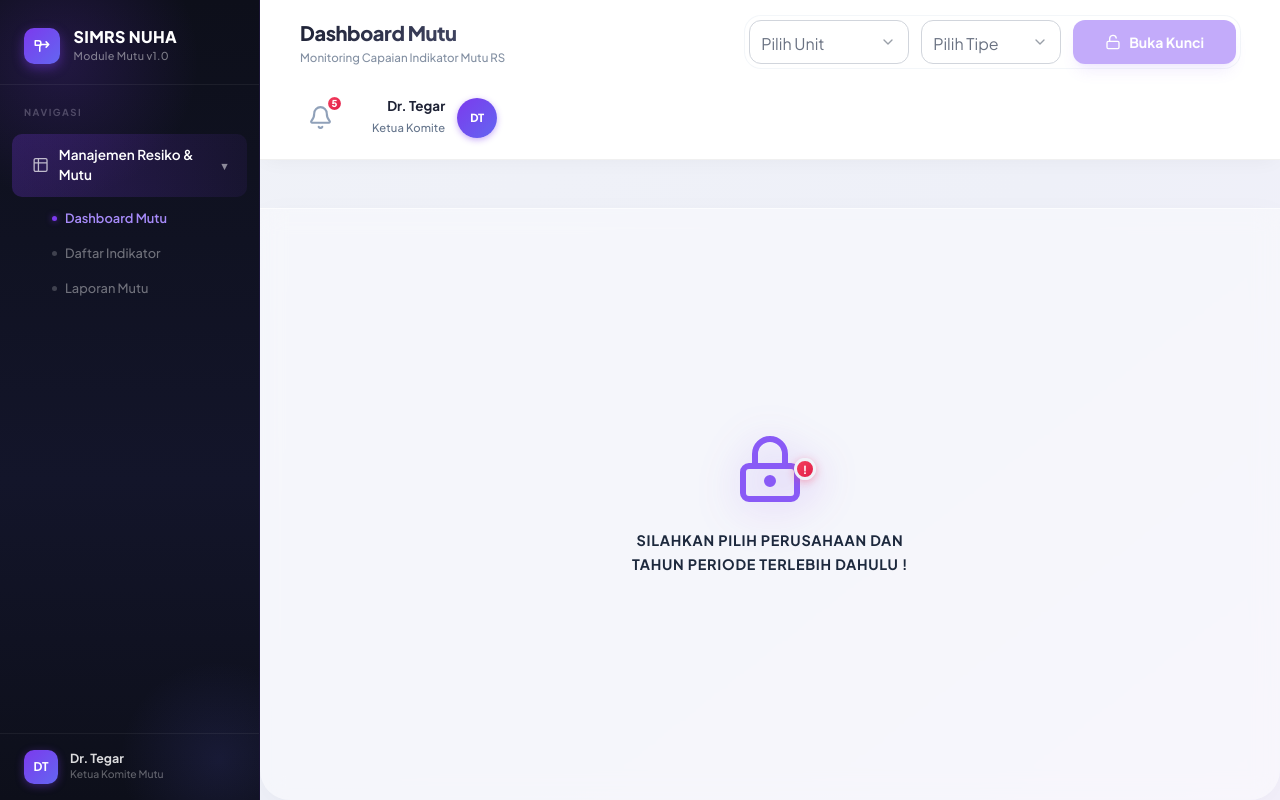
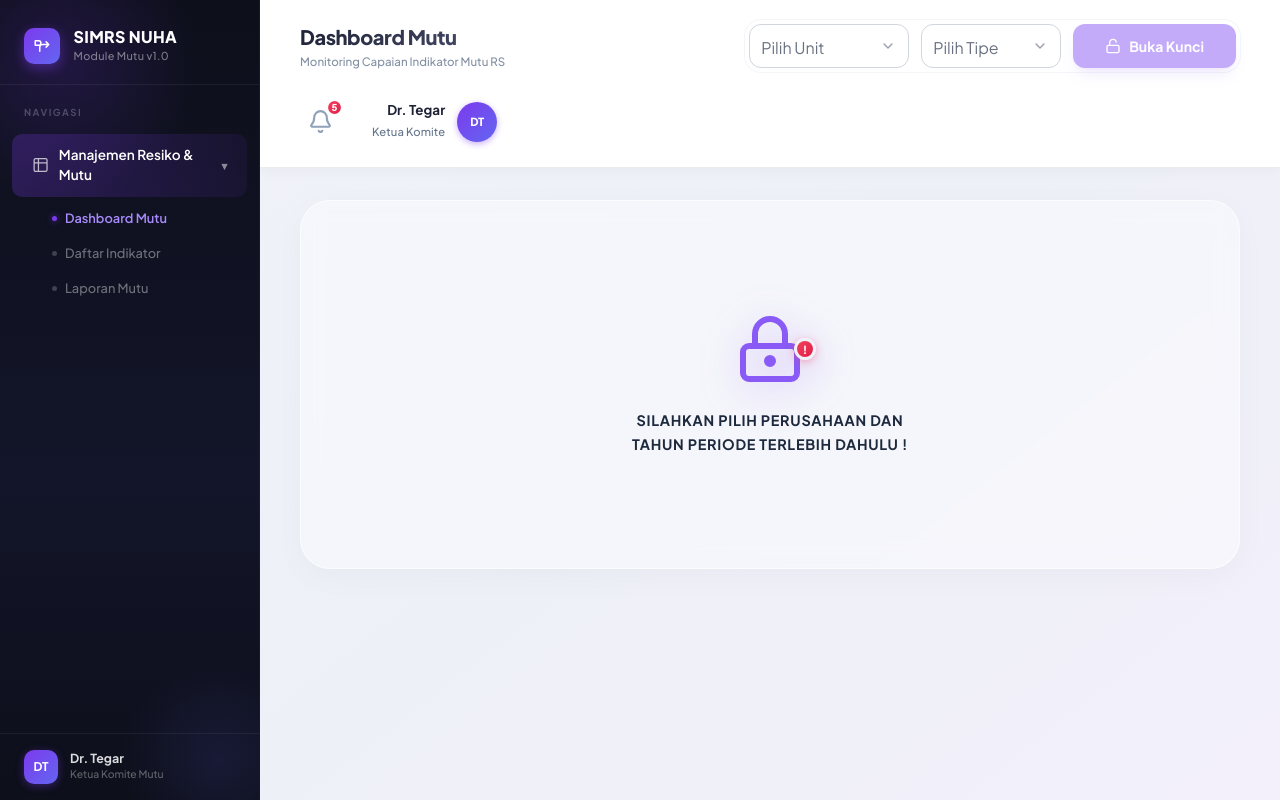
Before and after one commit to AlzaHendrian/mutu-pmkp, a React (Vite) app: page / in a window 1280 px wide. Built offline with nearby package versions, Linux system fonts and the light colour scheme.

Commit message:
fixed scroll header

```diff
--- a/src/App.css
+++ b/src/App.css
@@ -293,15 +293,12 @@ body {
   align-items: center;
   gap: 1.5rem;
   flex-wrap: wrap;
-  position: sticky;
-  top: -2rem;
-  z-index: 50;
   background: #ffffff;
-  padding: 1rem 2.5rem;
-  margin: -2rem -2.5rem 2rem -2.5rem;
-  border-bottom: 1px solid rgba(0, 0, 0, 0.06);
-  box-shadow: 0 4px 20px -5px rgba(0, 0, 0, 0.05);
-  transition: all 0.3s ease;
+  padding: 1.25rem 2.5rem;
+  border-bottom: 1px solid rgba(0, 0, 0, 0.08);
+  box-shadow: 0 4px 12px rgba(0, 0, 0, 0.03);
+  z-index: 10;
+  width: 100%;
 }
 
 .header-breadcrumb {
--- a/src/pages/DashboardMutu.tsx
+++ b/src/pages/DashboardMutu.tsx
@@ -163,14 +163,16 @@ const DashboardMutu: React.FC = () => {
   const [activeTab, setActiveTab] = React.useState('INM');
 
   return (
-    <div className="flex-grow p-8 px-10 overflow-y-auto w-full min-h-screen bg-gradient-to-br from-[#f0f2f8] via-[#eef0f8] to-[#f3f0fb] flex flex-col">
+    <div className="flex-grow h-screen overflow-hidden w-full bg-gradient-to-br from-[#f0f2f8] via-[#eef0f8] to-[#f3f0fb] flex flex-col">
       <Header
         title="Dashboard Mutu"
         subtitle="Monitoring Capaian Indikator Mutu RS"
       />
 
+      <div className="flex-grow overflow-y-auto p-8 px-10">
+        <div className="max-w-[1600px] mx-auto w-full">
           {!isUnlocked ? (
-        <div className="flex justify-center items-center flex-1 w-[calc(100%+5rem)] mt-4 -mx-10 -mb-8 bg-white/40 backdrop-blur-md border-t border-white/60 shadow-[0_8px_32px_rgba(0,0,0,0.03)] rounded-b-[30px]">
+            <div className="flex justify-center items-center py-20 bg-white/40 backdrop-blur-md border border-white/60 shadow-[0_8px_32px_rgba(0,0,0,0.03)] rounded-[30px]">
               <div className="text-center flex flex-col items-center gap-6 p-8">
                 <div className="relative w-[72px] h-[72px] text-primary drop-shadow-[0_8px_20px_rgba(124,58,237,0.3)]">
                   <svg viewBox="0 0 24 24" fill="none" xmlns="http://www.w3.org/2000/svg" className="w-full h-full">
@@ -301,6 +303,8 @@ const DashboardMutu: React.FC = () => {
             </>
           )}
         </div>
+      </div>
+    </div>
   );
 };
 
```
Lines whose indentation alone changed are shown as unchanged.
